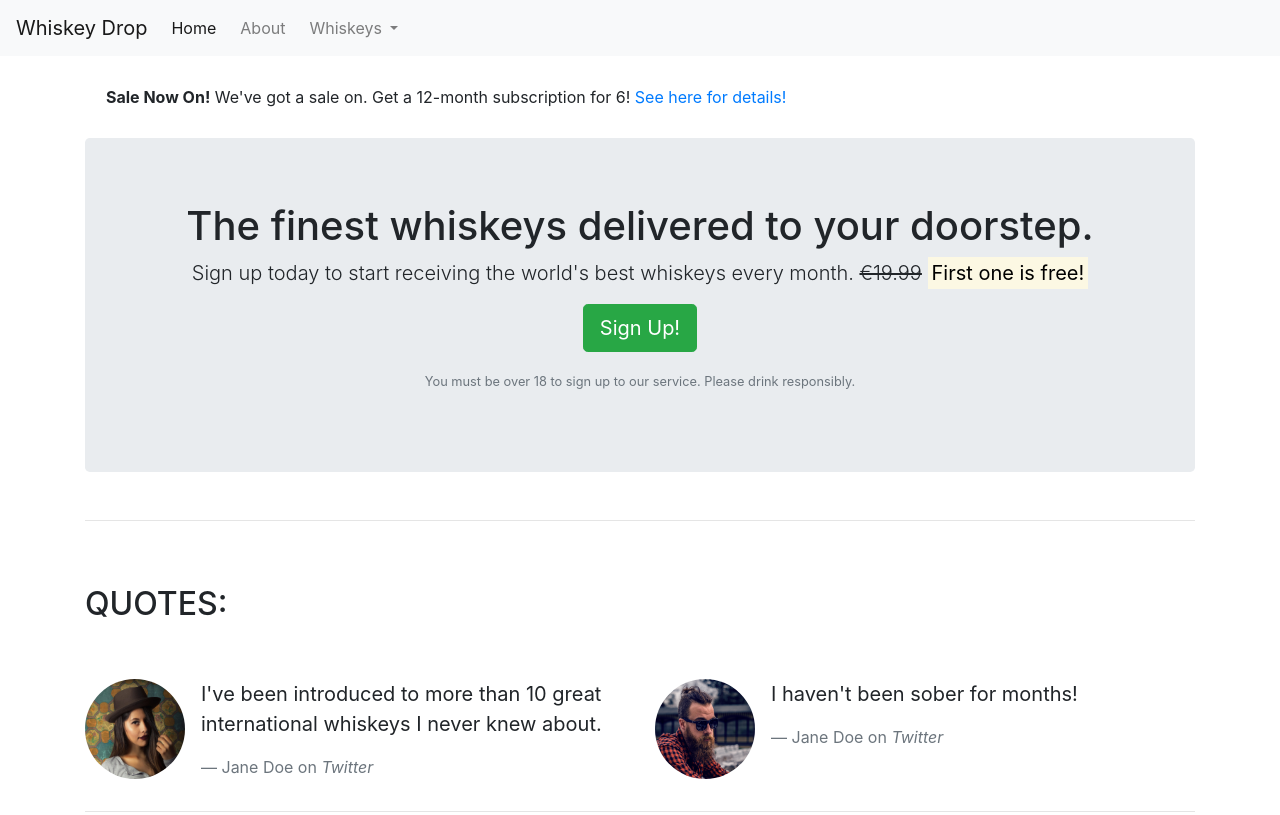
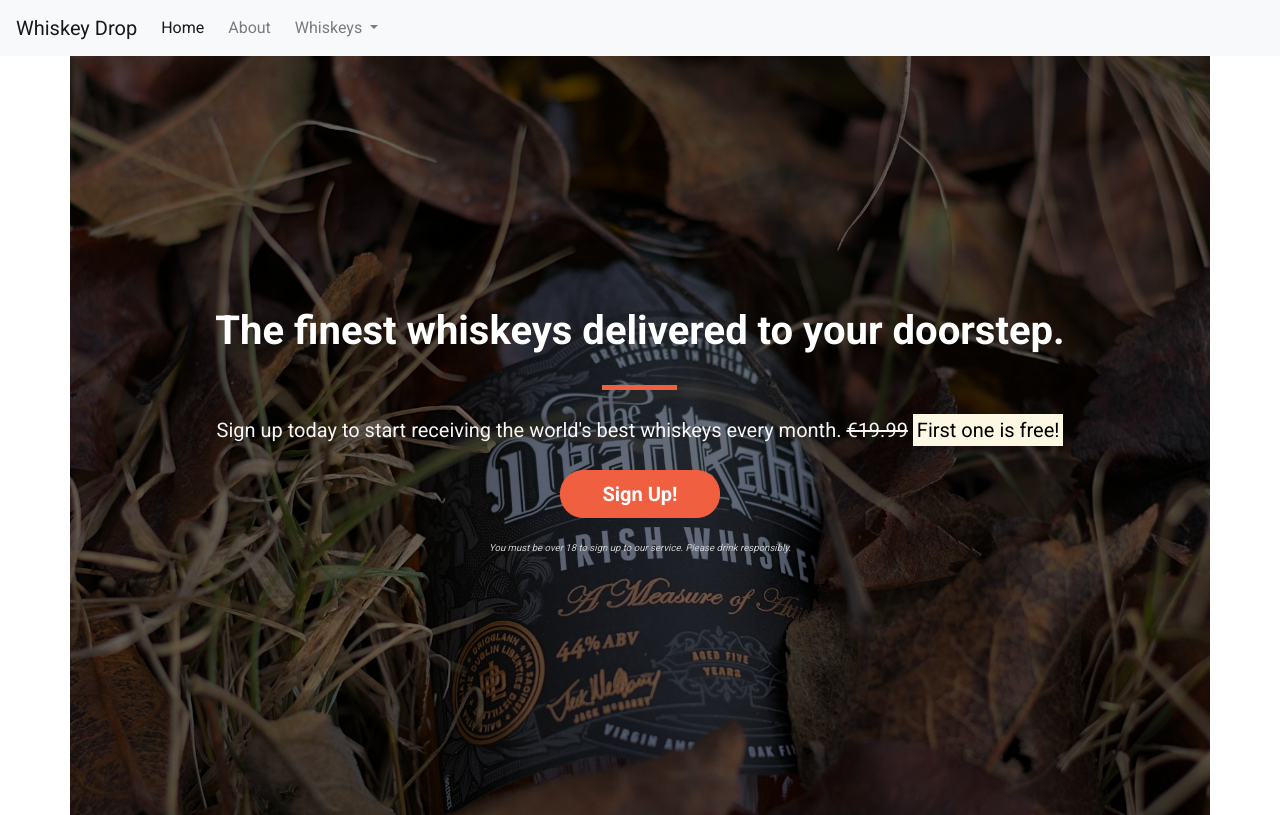
Before and after one commit to Magda-R-bit/Bootstrap4, a plain HTML site: page index.html in a window 1280 px wide. Shown: the top 815 px of the page. Drawn offline with nearby package versions, Linux system fonts and the light colour scheme.

Commit message:
Add background img

```diff
--- /dev/null
+++ b/css/style.css
@@ -0,0 +1,94 @@
+body {
+    font-family: 'Roboto', sans-serif;
+}
+
+/* Containers */
+
+.callout-container {
+    height: 100vh;
+
+    background: url('../images/background.jpg') no-repeat center center fixed;
+    -webkit-background-size: cover;
+    -moz-background-size: cover;
+    -o-background-size: cover;
+    background-size: cover;
+
+    display: flex;
+    align-items: center;
+    justify-content: center;
+
+    position: relative;
+}
+
+.opaque-overlay {
+    position: absolute;
+    top: 0;
+    left: 0;
+    height: 100%;
+    width: 100%;
+    background-color: rgba(0, 0, 0, 0.5);
+}
+
+/* Block dividers */
+
+.block-divider {
+    width: 75px;
+    height: 5px;
+    border: 0;
+    background-color: #f05f40;
+}
+
+.block-divider--orange {
+    background-color: #f05f40;
+}
+
+.block-divider--short {
+    width: 35px;
+}
+
+/* Jumbotron */
+
+.jumbotron {
+    background-color: transparent;
+}
+
+.jumbotron h1 {
+    color: white;
+    font-weight: bold;
+    margin-bottom: 30px;
+    color: white;
+}
+
+.jumbotron .lead {
+    color: #f7f5f5;
+    margin: 25px 0;
+}
+
+.jumbotron small {
+    font-size: 60%;
+    font-style: italic;
+    color: #d0d0d0;
+}
+
+/* Buttons */
+
+.btn--cta {
+    font-weight: bold;
+    border-radius: 23px;
+    width: 160px;
+}
+
+.btn--red {
+    color: white;
+    background-color: #f05f40;
+    border-color: #f05f40;
+}
+
+.btn--red:hover,
+.btn--red:active,
+.btn--red:focus,
+.btn--red:active:focus {
+    background-color: #df4929;
+    border-color: #df4929;
+    color: white;
+}
--- a/index.html
+++ b/index.html
@@ -7,6 +7,8 @@
     <title>Whiskey Drop | Taste a new whiskey every month</title>
     <link rel="stylesheet" href="https://maxcdn.bootstrapcdn.com/bootstrap/4.1.3/css/bootstrap.min.css">
     <script src="https://kit.fontawesome.com/fc0140c7c9.js" crossorigin="anonymous"></script>
+    <link href="https://fonts.googleapis.com/css?family=Roboto:400,700" rel="stylesheet">
+    <link rel="stylesheet" href="css/style.css" type="text/css" />
 </head>
 
 <body>
@@ -38,7 +40,7 @@
         </div>
 
     </nav>
-    <article class="container mt-3">
+   <!-- <div class="container alert-container">
         <div class="row d-none d-sm-block">
             <div class="col-12">
                 <div class="alert alert-waning">
@@ -48,26 +50,31 @@
 
             </div>
         </div>
+        </div> -->
+        <div class="container callout-container">
         <!-- Callout -->
+        <div class="opaque-overlay">&nbsp;</div>
         <div class="row">
             <div class="col-12">
                 <section class="callout jumbotron text-center">
                     <h1>The finest whiskeys delivered to your doorstep.</h1>
+                    <hr class="block-divider block-divider--orange">
                     <p class="lead">Sign up today to start receiving the world's best whiskeys every month.
                         <s class="d-none d-sm-inline">€19.99</s>
                         <span class="d-inline d-sm-none"><br></span>
                         <strong><mark>First one is free!</mark></strong>
                     </p>
-                    <p><button class="btn btn-lg btn-success" data-toggle="modal" data-target="#signUpModal">Sign Up!</button></p>
+                    <p><button class="btn btn-lg btn--cta btn--red" data-toggle="modal" data-target="#signUpModal">Sign Up!</button></p>
                     <p class="text-muted"><small>You must be over 18 to sign up to our service. Please drink
                             responsibly.</small></p>
                 </section>
             </div>
         </div>
         <!-- /.callout -->
-        <hr>
+        </div>
 
         <!-- Quotes -->
+         <div class="container quotes-container">
         <section class="quotes">
             <div class="row">
                 <div class="col-12 my-5">
@@ -108,9 +115,10 @@
             </div>
         </section>
         <!-- /.quotes -->
-        <hr>
+    </div>
 
         <!-- Features -->
+         <div class="features-container">
         <section class="features">
             <div class="row">
                 <div class="col-12 my-5">
@@ -147,7 +155,7 @@
                 </div>
             </div>
         </section>
-    </article>
+    </div>
     <section>
         <h2>Monthly favorites</h2>
         <table class="table">
@@ -188,7 +196,7 @@
         </table>
     </section>
     <!-- /.features -->
-    </article>
+</div>
 
     <div class="modal" tabindex="-1" role="dialog" id="signUpModal">
         <div class="modal-dialog" role="document">
```
Also changed, not shown: images/background.jpg (added), 1 other file.
